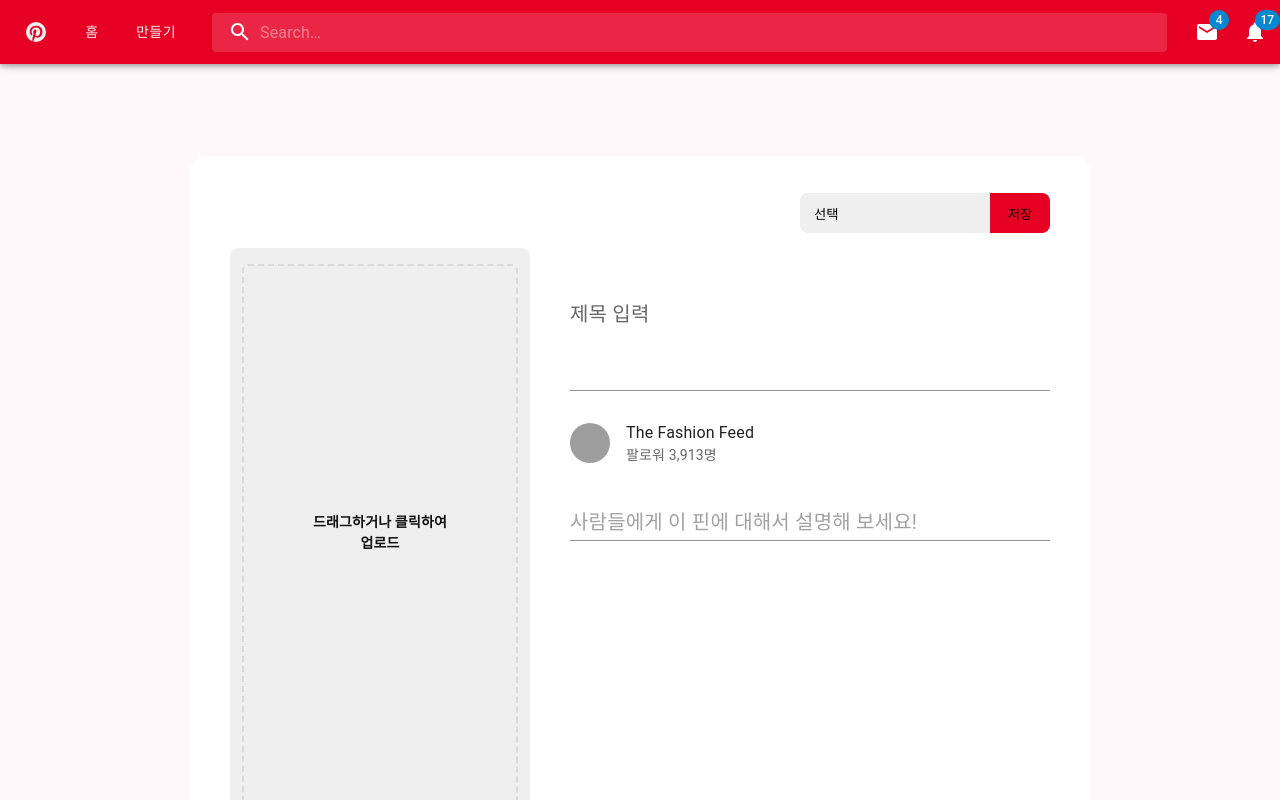
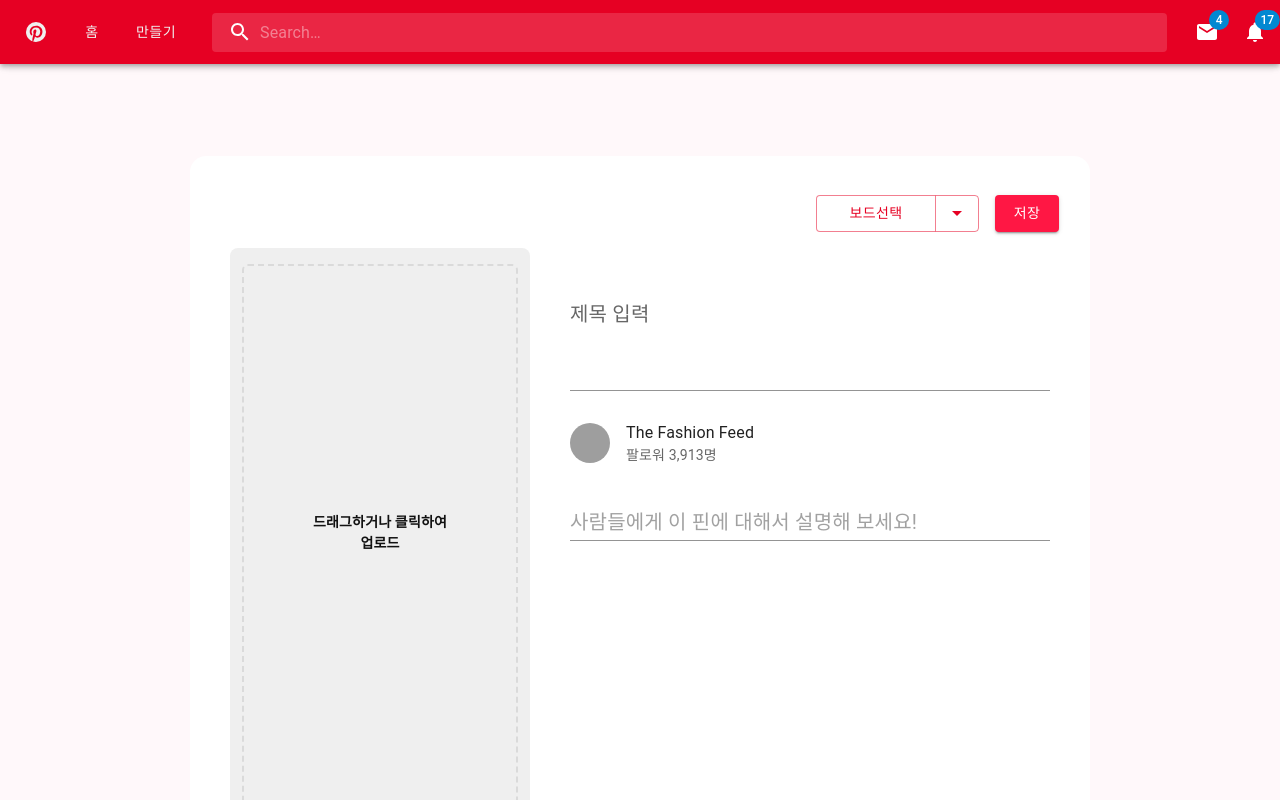
Before and after one commit to whatiiiii/kosmo-proj-final, a React (Vite) app in the folder frontend/: page /makepin in a window 1280 px wide. Shown: the top 800 px of the page. Built offline with nearby package versions, Linux system fonts and the light colour scheme; grey boxes are pictures that could not be loaded.

Commit message:
update makepin pin PinNavBar

```diff
--- a/frontend/src/components/MakePin.tsx
+++ b/frontend/src/components/MakePin.tsx
@@ -1,13 +1,28 @@
 import Container from "@mui/material/Container";
 import PinNavBar from "./PinNavBar";
 import Box from "@mui/material/Box";
-import { Autocomplete, IconButton, TextField, styled } from "@mui/material";
+import {
+  Autocomplete,
+  Button,
+  ButtonGroup,
+  ClickAwayListener,
+  Grow,
+  IconButton,
+  MenuItem,
+  MenuList,
+  Paper,
+  Popper,
+  TextField,
+  styled,
+} from "@mui/material";
 import { useRef, useState } from "react";
 import Profiletext from "./Profiletext";
 import DeleteForeverIcon from "@mui/icons-material/DeleteForever";
 import React from "react";
+import { ArrowDropDownIcon } from "@mui/x-date-pickers";
 
 function MakePin() {
+  const options = ["보드선택", "보드<1>", "보드<2>", "확인용보드"];
   const [imgFile, setImgFile] = useState<string>("");
   const imgRef = useRef<HTMLInputElement>(null);
 
@@ -41,6 +56,56 @@ function MakePin() {
   const [selectedTags, setSelectedTags] = useState(Array<object>());
   const tagsRef = useRef<any>(null);
 
+  const [open, setOpen] = React.useState(false);
+  const anchorRef = React.useRef<HTMLDivElement>(null);
+  const [anchorEl, setAnchorEl] = React.useState<null | HTMLDivElement>(null);
+  const [selectedIndex, setSelectedIndex] = React.useState(0);
+
+  const handleClick = () => {
+    console.info(`You clicked ${options[selectedIndex]}`);
+  };
+
+  const handleMenuItemClick = (
+    event: React.MouseEvent<HTMLLIElement, MouseEvent>,
+    index: number,
+  ) => {
+    setSelectedIndex(index);
+    setOpen(false);
+  };
+
+  const handleToggle = () => {
+    // setAnchorEl(anchorRef.current);
+    // setAnchorEl(event.target as HTMLDivElement);
+    // console.log(anchorEl);
+    setOpen((prevOpen) => !prevOpen);
+  };
+
+  const handleClose = (event: Event) => {
+    if (
+      anchorRef.current &&
+      anchorRef.current.contains(event.target as HTMLElement)
+    ) {
+      return;
+    }
+
+    setOpen(false);
+  };
+
+  const [state, setState] = React.useState<State>({
+    open1: false,
+    vertical: "top",
+    horizontal: "center",
+  });
+  const { vertical, horizontal, open1 } = state;
+
+  const handleClick1 = (newState: SnackbarOrigin) => () => {
+    setState({ ...newState, open1: true });
+  };
+
+  const handleClose1 = () => {
+    setState({ ...state, open1: false });
+  };
+
   return (
     <Container>
       <PinNavBar />
@@ -52,12 +117,73 @@ function MakePin() {
                 <div style={styles.searchbar}>
                   <div style={styles.searchbutton}></div>
                   <div style={styles.searchbutton2}>
-                    <button style={styles.scrollbutton}>
-                      <span>선택</span>
-                    </button>
-                    <button style={styles.scrollbutton2}>
-                      <span color="white">저장</span>
-                    </button>
+                    <ButtonGroup
+                      ref={anchorRef}
+                      aria-label="split button"
+                      sx={{ ml: 7, mr: 1 }}
+                    >
+                      <Button onClick={handleClick} style={{ width: 120 }}>
+                        {options[selectedIndex]}
+                      </Button>
+                      <Button
+                        size="small"
+                        aria-controls={open ? "split-button-menu" : undefined}
+                        aria-expanded={open ? "true" : undefined}
+                        aria-label="select merge strategy"
+                        aria-haspopup="menu"
+                        onClick={handleToggle}
+                      >
+                        <ArrowDropDownIcon />
+                      </Button>
+                    </ButtonGroup>
+                    <Popper
+                      sx={{
+                        zIndex: 1,
+                      }}
+                      open={open}
+                      anchorEl={() => anchorRef.current!}
+                      role={undefined}
+                      transition
+                      disablePortal
+                    >
+                      {({ TransitionProps, placement }) => (
+                        <Grow
+                          {...TransitionProps}
+                          style={{
+                            transformOrigin:
+                              placement === "bottom"
+                                ? "center top"
+                                : "center bottom",
+                          }}
+                        >
+                          <Paper>
+                            <ClickAwayListener onClickAway={handleClose}>
+                              <MenuList id="split-button-menu" autoFocusItem>
+                                {options.map((option, index) => (
+                                  <MenuItem
+                                    key={option}
+                                    disabled={index === 0}
+                                    selected={index === selectedIndex}
+                                    onClick={(event) =>
+                                      handleMenuItemClick(event, index)
+                                    }
+                                  >
+                                    {option}
+                                  </MenuItem>
+                                ))}
+                              </MenuList>
+                            </ClickAwayListener>
+                          </Paper>
+                        </Grow>
+                      )}
+                    </Popper>
+                    <Button
+                      variant="contained"
+                      color="error"
+                      sx={{ ml: 1, mr: 1 }}
+                    >
+                      저장
+                    </Button>
                   </div>
                 </div>
                 <div style={styles.fileandtext}>
@@ -288,7 +414,7 @@ const styles: Record<string, React.CSSProperties> = {
     alignItems: "center",
     margin: 0,
     display: "flex",
-    paddingLeft: 250,
+    paddingLeft: 210,
   },
   scrollbutton: {
     alignItems: "center",
--- a/frontend/src/components/Pin.tsx
+++ b/frontend/src/components/Pin.tsx
@@ -1,3 +1,4 @@
+import { useNavigate } from "react-router-dom";
 import img1 from "/imggg/img1.png";
 import img2 from "/imggg/img2.png";
 import { useEffect, useState } from "react";
@@ -6,6 +7,10 @@ const backgroundArray = [img1, img2];
 const sizeArray = ["small", "medium", "large"];
 
 function Pin() {
+  const navigate = useNavigate();
+  const goPin = () => {
+    navigate("/pin-builder");
+  };
   const [randomIndex, setRandomIndex] = useState(0);
   useEffect(() => {
     setRandomIndex(Math.floor(Math.random() * backgroundArray.length));
@@ -23,7 +28,9 @@ function Pin() {
         ...styles[size],
         backgroundImage: `url(${backgroundImg})`,
         backgroundPosition: "center",
+        backgroundSize: "cover",
       }}
+      onClick={goPin}
     ></div>
   );
 }
--- a/frontend/src/components/PinNavBar.tsx
+++ b/frontend/src/components/PinNavBar.tsx
@@ -21,6 +21,7 @@ import Settings from "@mui/icons-material/Settings";
 import Logout from "@mui/icons-material/Logout";
 import Button from "@mui/material/Button";
 import KeyboardArrowDownIcon from "@mui/icons-material/KeyboardArrowDown";
+import { useHref, useNavigate } from "react-router-dom";
 
 const Search = styled("div")(({ theme }) => ({
   position: "relative",
@@ -63,6 +64,23 @@ const StyledInputBase = styled(InputBase)(({ theme }) => ({
 }));
 
 export default function PinNavBar() {
+  const navigate = useNavigate();
+  const goPin = () => {
+    navigate("/pin");
+  };
+  const goHome = () => {
+    navigate("/pin");
+  };
+  const goMakePin = () => {
+    navigate("/makepin");
+  };
+  const goProfile = () => {
+    navigate("/Profile");
+  };
+  const goProfileTab = () => {
+    navigate("/ProfileTab");
+  };
+
   const [anchorEl, setAnchorEl] = React.useState<null | HTMLElement>(null);
   const [mobileMoreAnchorEl, setMobileMoreAnchorEl] =
     React.useState<null | HTMLElement>(null);
@@ -140,17 +158,19 @@ export default function PinNavBar() {
             edge="start"
             color="inherit"
             aria-label="open drawer"
+            onClick={goPin}
             //sx={{ mr: 1 }}
           >
             <Pinterest color="secondary" />
           </IconButton>
-          <Button variant="text" color="secondary">
+          <Button variant="text" color="secondary" onClick={goHome}>
             홈
           </Button>
           <Button
             variant="text"
             color="secondary"
             // endIcon={<KeyboardArrowDownIcon />}
+            onClick={goMakePin}
           >
             만들기
           </Button>
@@ -232,24 +252,24 @@ export default function PinNavBar() {
                 transformOrigin={{ horizontal: "right", vertical: "top" }}
                 anchorOrigin={{ horizontal: "right", vertical: "bottom" }}
               >
-                <MenuItem onClick={handleClose}>
-                  <Avatar /> Profile
+                <MenuItem onClick={goProfileTab}>
+                  <Avatar />내 프로필
                 </MenuItem>
-                <MenuItem onClick={handleClose}>
-                  <Avatar /> My account
+                <MenuItem onClick={goProfileTab}>
+                  <Avatar /> 계정 관리
                 </MenuItem>
                 <Divider />
-                <MenuItem onClick={handleClose}>
+                <MenuItem onClick={goProfileTab}>
                   <ListItemIcon>
                     <Settings fontSize="small" />
                   </ListItemIcon>
-                  Settings
+                  설정
                 </MenuItem>
                 <MenuItem onClick={handleClose}>
                   <ListItemIcon>
                     <Logout fontSize="small" />
                   </ListItemIcon>
-                  Logout
+                  로그아웃
                 </MenuItem>
               </Menu>
             </React.Fragment>
```
